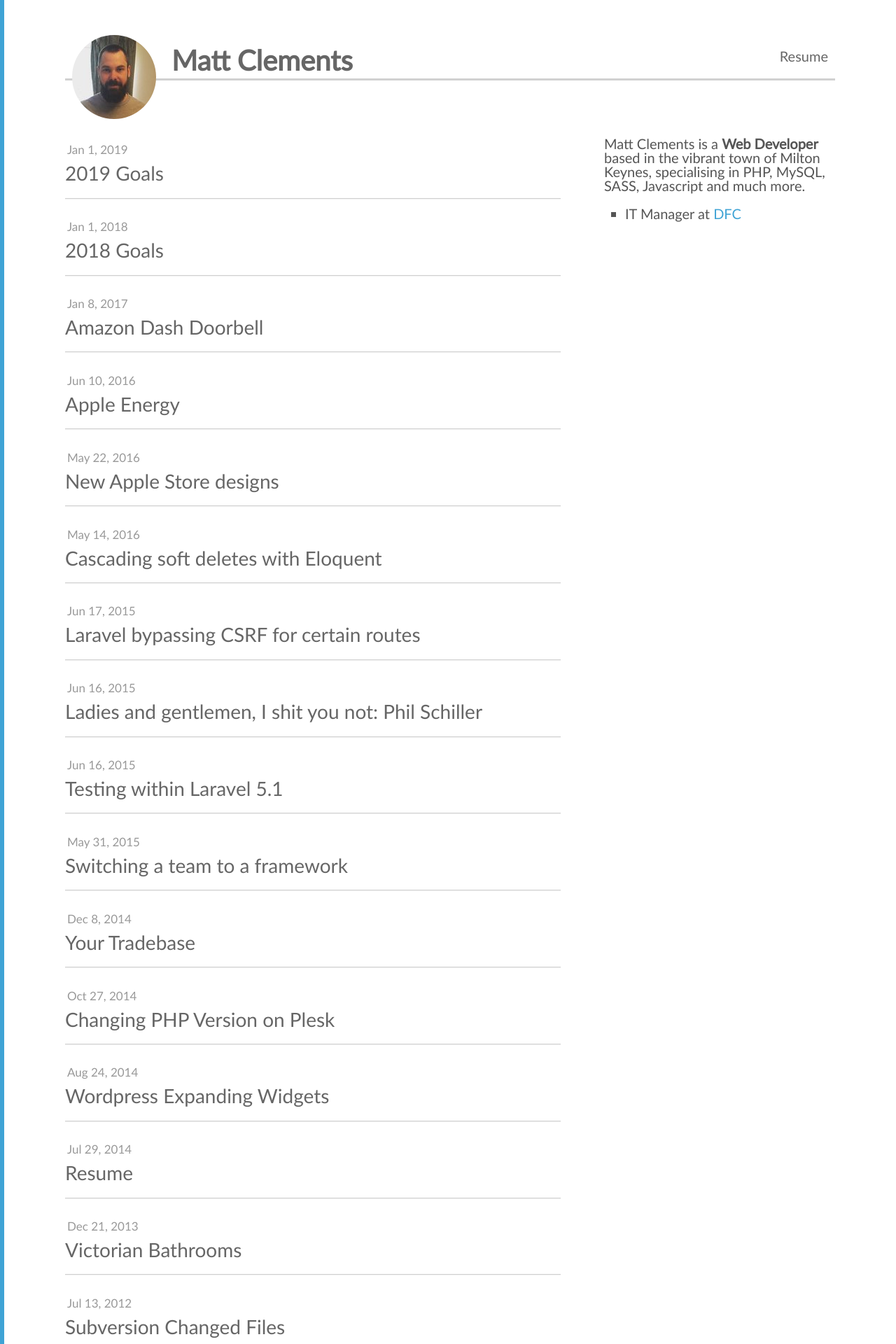
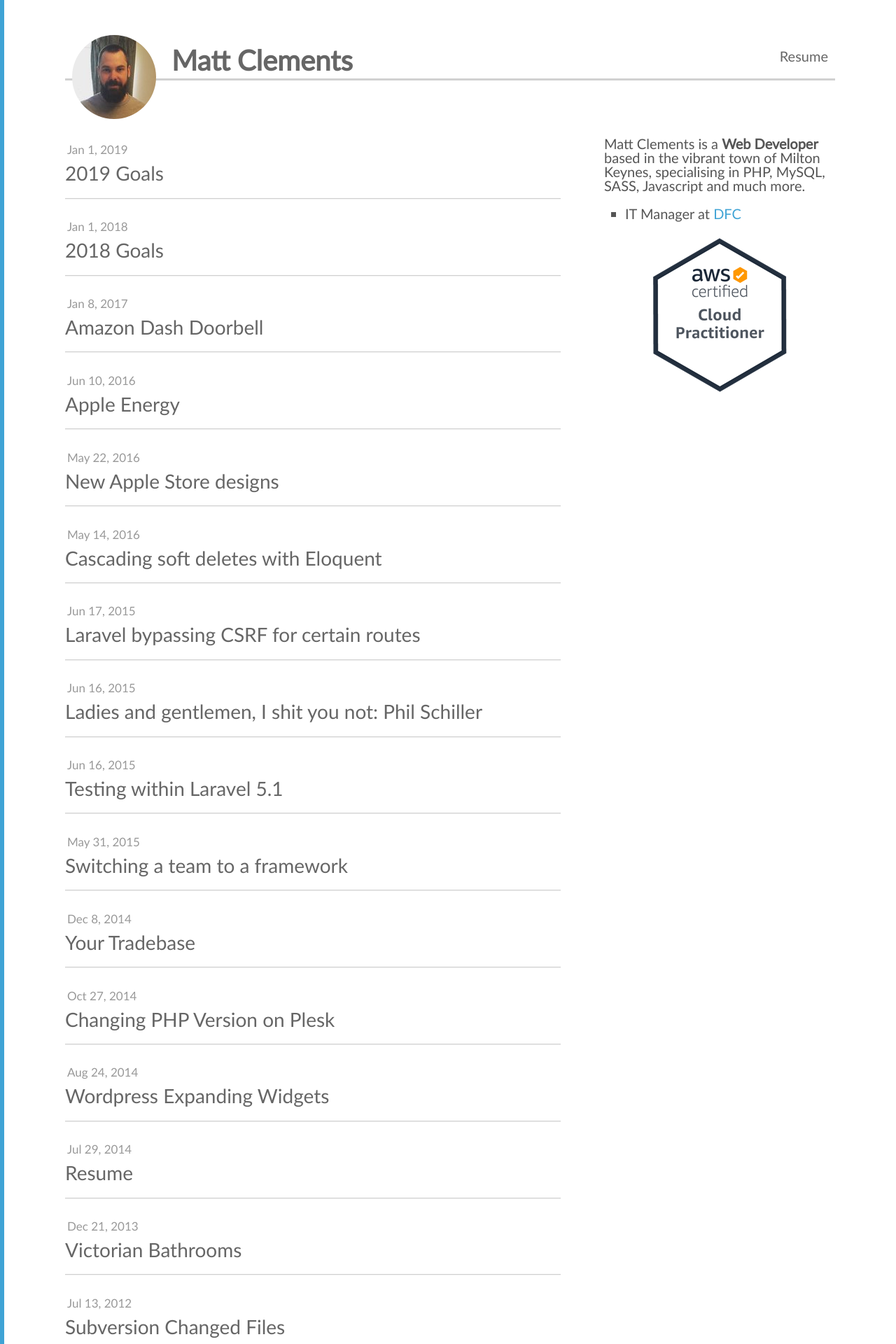
Before and after one commit to mattclements/mattclements.github.io, a Jekyll site: the page built from index.md, in a window 1280 px wide. Shown: the top 1920 px of the page at 70% size. Built offline with Jekyll 4.4.1, drawn with Linux system fonts in a browser that asks for light colours.

Commit message:
Added AWS Certified Cloud Practitioner

```diff
--- a/_includes/sidebar.html
+++ b/_includes/sidebar.html
@@ -6,4 +6,5 @@
     <ul>
       <li>IT Manager at <a href="http://www.debitfinance.co.uk/" itemprop="url" target="_blank">DFC</a></li>
     </ul>
+    <img src="/assets/img/aws_cloud_practitioner.png" alt="AWS Certified Cloud Practitioner" />
   </div>
```
Also changed, not shown: assets/img/aws_cloud_practitioner.png (added).
